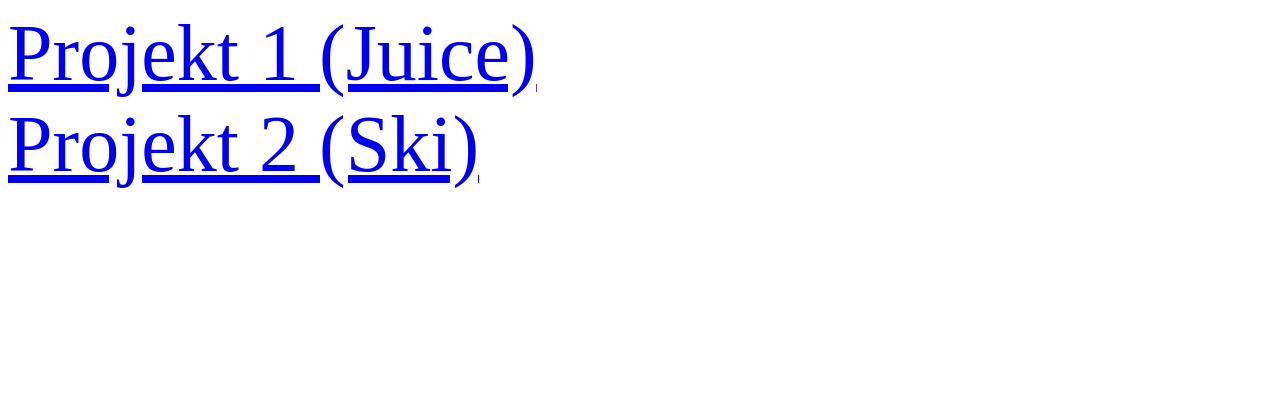
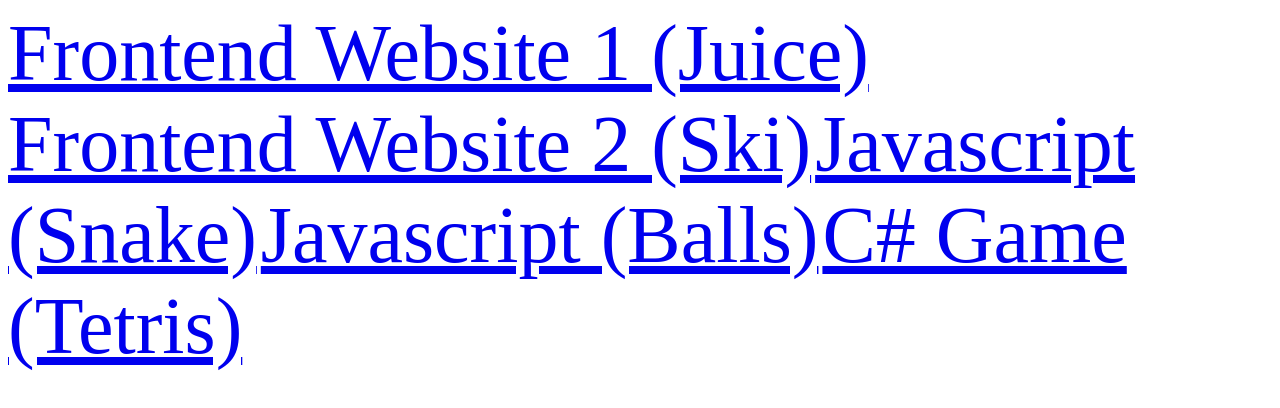
Before and after one commit to brillin/brillin.github.io, a plain HTML site: page index.html in a window 1280 px wide. Drawn offline with Linux system fonts and the light colour scheme.

Commit message:
Update index.html

```diff
--- a/index.html
+++ b/index.html
@@ -6,8 +6,14 @@
   </head>
   <body class="">
 
-<a href="Juice Webstie/index.html" style="font-size: 10vh">Projekt 1 (Juice)</a><br>
-<a href="company/index.html" style="font-size: 10vh">Projekt 2 (Ski)</a>
+<a href="Juice Webstie/index.html" style="font-size: 10vh">Frontend Website 1 (Juice)</a><br>
+<a href="company/index.html" style="font-size: 10vh">Frontend Website 2 (Ski)</a>
+<a href="Snake/index.html" style="font-size: 10vh">Javascript (Snake)</a>
+<a href="Javascript Canvas/Canvas_fun.html" style="font-size: 10vh">Javascript (Balls)</a>
+<a href="Tetris C#" style="font-size: 10vh">C# Game (Tetris)</a>
+
+
+
 
   </body>
 </html>
```
